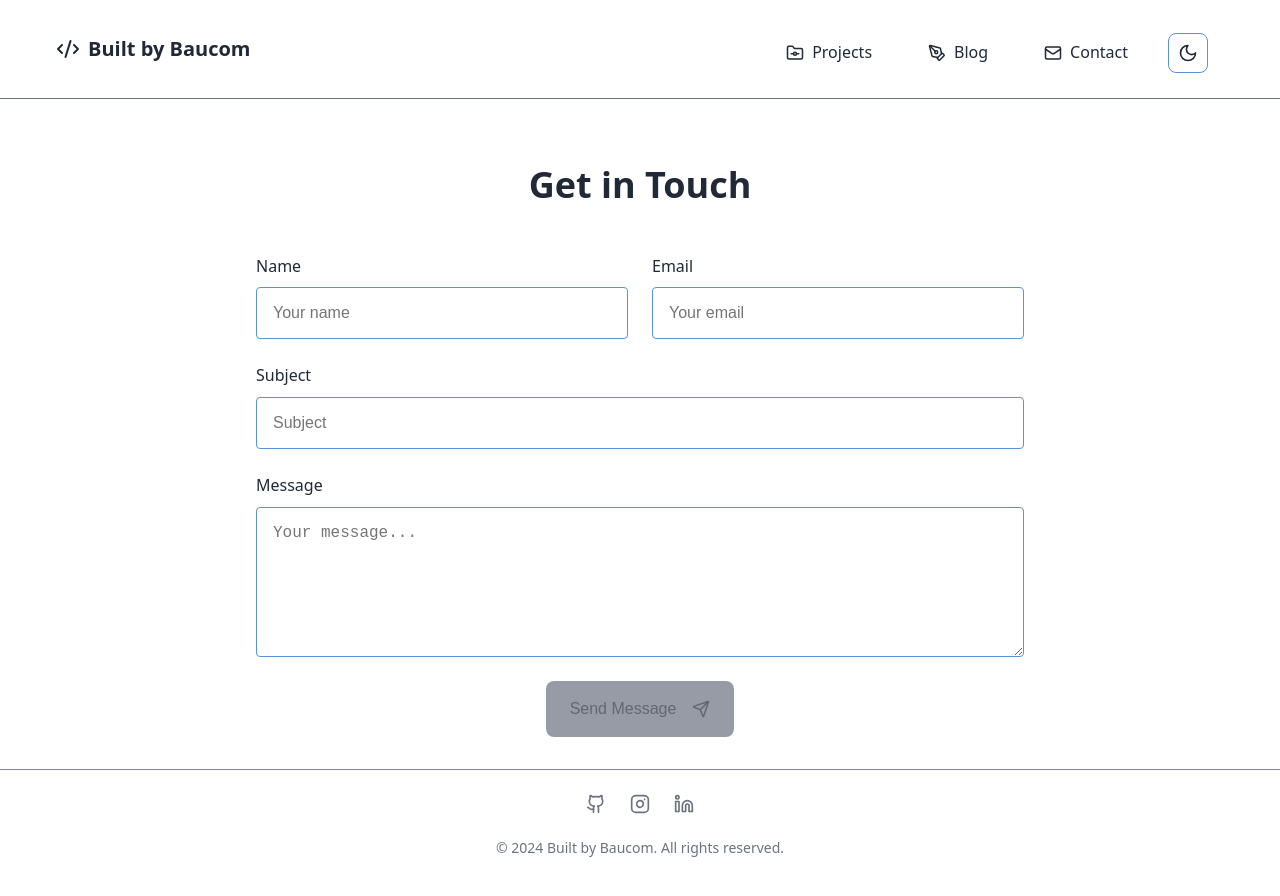
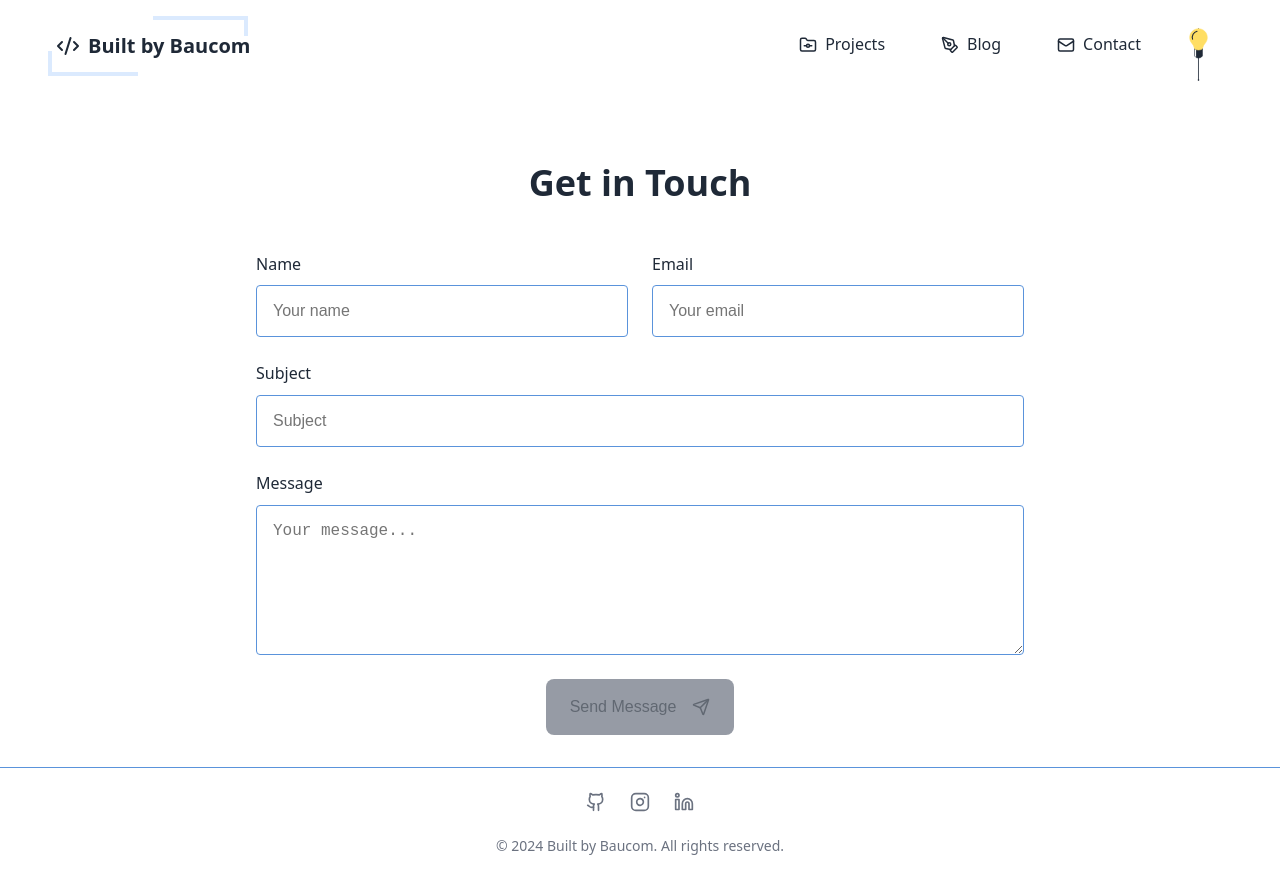
Before and after one commit to cbaucom/builtbybaucom.com, a Next.js app: page /contact in a window 1280 px wide. Shown: the top 896 px of the page. Built offline with nearby package versions, Linux system fonts and the light colour scheme.

Commit message:
new lightbulb light/dark mode toggle with gsap

```diff
--- a/package.json
+++ b/package.json
@@ -23,6 +23,7 @@
     "@next/mdx": "^15.0.3",
     "date-fns": "^4.1.0",
     "gray-matter": "^4.0.3",
+    "gsap": "^3.12.5",
     "lucide-react": "^0.460.0",
     "next": "15.0.3",
     "next-mdx-remote": "^5.0.0",
@@ -64,5 +65,8 @@
     "ts-jest": "^29.2.5",
     "typescript": "^5.5.2",
     "typescript-eslint": "^8.15.0"
+  },
+  "eslint": {
+    "flat": true
   }
 }
--- a/src/components/Header.tsx
+++ b/src/components/Header.tsx
@@ -1,7 +1,7 @@
 import styled from 'styled-components';
 import Link from 'next/link';
 import { Code2, PenTool, Mail, FolderGit } from 'lucide-react';
-import { ThemeToggle } from './ThemeToggle';
+import { Lightbulb } from './Lightbulb';
 
 const HeaderWrapper = styled.header`
   background: ${(props) => props.theme.colors.background};
@@ -9,8 +9,8 @@ const HeaderWrapper = styled.header`
   padding-bottom: ${(props) => props.theme.space.xs};
 
   @media (min-width: ${(props) => props.theme.breakpoints.md}) {
-    border-bottom: 1px solid ${(props) => props.theme.colors.muted};
-    padding: ${(props) => props.theme.space.md};
+    padding: ${(props) => props.theme.space.sm}
+      ${(props) => props.theme.space.sm} 0;
   }
 `;
 
@@ -28,30 +28,66 @@ const Nav = styled.div`
 `;
 
 const TopRow = styled.div`
-  align-items: center;
+  align-items: flex-start;
   display: flex;
   justify-content: space-between;
 `;
 
 const Logo = styled.div`
   align-items: center;
+  color: ${(props) => props.theme.colors.text};
   display: flex;
   font-size: ${(props) => props.theme.fontSizes.xl};
   font-weight: 700;
   gap: ${(props) => props.theme.space.xs};
+  height: 60px;
+  padding: ${(props) => props.theme.space.xs};
+  position: relative;
+
+  .shape {
+    stroke-dasharray: 115 150;
+    stroke-dashoffset: 160;
+    stroke-width: 8px;
+    fill: transparent;
+    stroke: ${(props) => props.theme.colors.primary};
+    transition:
+      stroke-width 1.5s,
+      stroke-dashoffset 1.5s,
+      stroke-dasharray 1.5s;
+  }
 
   a {
     align-items: center;
     color: ${(props) => props.theme.colors.text};
     display: flex;
     gap: ${(props) => props.theme.space.xs};
+    padding: 0 ${(props) => props.theme.space.md};
+    position: relative;
+    z-index: 2;
+  }
+
+  svg.logo-svg {
+    position: absolute;
+    left: 0;
+    top: 0;
+    z-index: 1;
+  }
+
+  span {
+    color: ${(props) => props.theme.colors.text};
+  }
+
+  .shape:hover {
+    stroke-width: 8px;
+    stroke-dashoffset: 100;
+    stroke-dasharray: 980;
   }
 `;
 
 const NavLinks = styled.div`
-  align-items: center;
+  align-items: flex-start;
   background: ${(props) => props.theme.colors.primary};
-  color: ${(props) => props.theme.colors.background};
+  color: ${(props) => props.theme.colors.text};
   display: flex;
   gap: ${(props) => props.theme.space.md};
   justify-content: space-between;
@@ -71,7 +107,7 @@ const NavLinks = styled.div`
   a {
     align-items: center;
     border-radius: 4px;
-    color: ${(props) => props.theme.colors.background};
+    color: ${(props) => props.theme.colors.text};
     display: flex;
     font-weight: 500;
     gap: ${(props) => props.theme.space.xs};
@@ -96,7 +132,7 @@ const DesktopNav = styled.div`
   display: none;
 
   @media (min-width: ${(props) => props.theme.breakpoints.md}) {
-    align-items: center;
+    align-items: flex-start;
     display: flex;
     justify-content: space-between;
     width: 100%;
@@ -113,18 +149,33 @@ const MobileNav = styled.div`
   }
 `;
 
+const ThemeToggle = styled.div`
+  align-items: center;
+  display: flex;
+  overflow: visible;
+  position: relative;
+`;
+
 export const Header = () => {
   return (
     <HeaderWrapper>
       <Nav>
         {/* Desktop Navigation */}
         <DesktopNav>
-          <Logo>
-            <Link href="/">
+          <Link href="/">
+            <Logo>
+              <svg
+                className="logo-svg"
+                height="60"
+                width="200"
+                xmlns="http://www.w3.org/2000/svg"
+              >
+                <rect className="shape" height="60" width="200" />
+              </svg>
               <Code2 size={24} />
               <span>Built by Baucom</span>
-            </Link>
-          </Logo>
+            </Logo>
+          </Link>
           <NavLinks>
             <Link href="/projects/1">
               <FolderGit size={18} />
@@ -138,20 +189,32 @@ export const Header = () => {
               <Mail size={18} />
               <span>Contact</span>
             </Link>
-            <ThemeToggle />
+            <ThemeToggle>
+              <Lightbulb />
+            </ThemeToggle>
           </NavLinks>
         </DesktopNav>
 
         {/* Mobile Navigation */}
         <MobileNav>
           <TopRow>
-            <Logo>
-              <Link href="/">
+            <Link href="/">
+              <Logo>
+                <svg
+                  className="logo-svg"
+                  height="60"
+                  width="200"
+                  xmlns="http://www.w3.org/2000/svg"
+                >
+                  <rect className="shape" height="60" width="200" />
+                </svg>
                 <Code2 size={24} />
                 <span>Built by Baucom</span>
-              </Link>
-            </Logo>
-            <ThemeToggle />
+              </Logo>
+            </Link>
+            <ThemeToggle>
+              <Lightbulb />
+            </ThemeToggle>
           </TopRow>
           <NavLinks>
             <Link href="/projects/1">
--- /dev/null
+++ b/src/components/Lightbulb.tsx
@@ -0,0 +1,182 @@
+import * as React from 'react';
+import styled from 'styled-components';
+import { useTheme } from '@/context/ThemeContext';
+import { lightbulbStyles } from '@/styles/LightbulbStyles';
+import gsap from 'gsap';
+import { Draggable } from 'gsap/dist/Draggable';
+
+// Register Draggable plugin
+if (typeof window !== 'undefined') {
+  gsap.registerPlugin(Draggable);
+}
+
+const StyledLightbulb = styled.div`
+  ${lightbulbStyles}
+`;
+
+export const Lightbulb = () => {
+  const { theme, toggleTheme } = useTheme();
+  const cordRef = React.useRef<SVGPathElement>(null);
+  const hitSpotRef = React.useRef<SVGCircleElement>(null);
+  const proxyRef = React.useRef<HTMLDivElement>(null);
+  const bulbRef = React.useRef<SVGGElement>(null);
+
+  const handleBulbClick = (e: React.MouseEvent) => {
+    // Prevent click from triggering when dragging ends
+    if (e.target === hitSpotRef.current) return;
+
+    toggleTheme();
+    // Flash animation
+    gsap.fromTo(
+      '.bulb__flash',
+      { strokeDashoffset: 200 },
+      { duration: 0.3, strokeDashoffset: 0 }
+    );
+  };
+
+  React.useEffect(() => {
+    if (typeof window === 'undefined') return;
+
+    const cord = cordRef.current;
+    const hitSpot = hitSpotRef.current;
+    const proxy = proxyRef.current;
+
+    if (!cord || !hitSpot || !proxy) return;
+
+    let startY = 0;
+
+    // Initialize draggable
+    Draggable.create(proxy, {
+      onDrag: function () {
+        // Animate cord while dragging
+        gsap.to(cord, {
+          attr: { d: `M98.725 35v${380 + this.y}` },
+          duration: 0.1
+        });
+      },
+      onDragEnd: function () {
+        const travelled = Math.abs(this.y - startY);
+
+        // Update the reset position to match initial path
+        gsap.to(cord, {
+          attr: { d: 'M98.725 35v380' },
+          duration: 0.3,
+          ease: 'power2.out'
+        });
+
+        // If pulled far enough, trigger the theme toggle
+        if (travelled > 50) {
+          toggleTheme();
+          gsap.fromTo(
+            '.bulb__flash',
+            { strokeDashoffset: 200 },
+            { duration: 0.3, strokeDashoffset: 0 }
+          );
+        }
+      },
+      onDragStart: function () {
+        startY = this.y;
+      },
+      trigger: hitSpot,
+      type: 'y'
+    });
+
+    // Cleanup
+    return () => {
+      Draggable.get(proxy)?.kill();
+    };
+  }, [toggleTheme]);
+
+  return (
+    <StyledLightbulb data-theme={theme}>
+      <div ref={proxyRef} style={{ display: 'none' }} />
+      <svg
+        className="toggle-scene"
+        onClick={handleBulbClick}
+        viewBox="0 0 197.451 481.081"
+        xmlns="http://www.w3.org/2000/svg"
+      >
+        <defs>
+          <marker id="a" orient="auto" overflow="visible">
+            <path
+              className="toggle-scene__cord-end"
+              d="M.98 0a1 1 0 1 1-2 0 1 1 0 0 1 2 0z"
+              fillRule="evenodd"
+              strokeWidth={0.267}
+            />
+          </marker>
+        </defs>
+        <g className="toggle-scene__cords">
+          <path
+            className="toggle-scene__cord"
+            d="M98.725 35v380"
+            fill="none"
+            markerEnd="url(#a)"
+            ref={cordRef}
+            strokeLinecap="square"
+            strokeWidth={6}
+          />
+          <circle
+            className="toggle-scene__hit-spot-helper"
+            cx={98.725}
+            cy={380}
+            fill="transparent"
+            r={60}
+          />
+          <circle
+            className="toggle-scene__hit-spot"
+            cx={98.725}
+            cy={380}
+            fill="transparent"
+            r={60}
+            ref={hitSpotRef}
+            style={{ cursor: 'pointer' }}
+          />
+        </g>
+        <g
+          className="toggle-scene__bulb bulb"
+          ref={bulbRef}
+          transform="translate(844.069 -645.213)"
+        >
+          <path
+            className="bulb__cap"
+            d="M-774.546 827.629s12.917-13.473 29.203-13.412c16.53.062 29.203 13.412 29.203 13.412v53.6s-8.825 16-29.203 16c-21.674 0-29.203-16-29.203-16z"
+          />
+          <path
+            className="bulb__cap-shine"
+            clipPath="url(#b)"
+            d="M-778.379 802.873h25.512v118.409h-25.512z"
+            transform="matrix(.52452 0 0 .90177 -368.282 82.976)"
+          />
+          <path
+            className="bulb__cap"
+            d="M-774.546 827.629s12.917-13.473 29.203-13.412c16.53.062 29.203 13.412 29.203 13.412s-8.439 10.115-28.817 10.115c-21.673 0-29.59-10.115-29.59-10.115z"
+          />
+          <path
+            className="bulb__cap-outline"
+            d="M-774.546 827.629s12.917-13.473 29.203-13.412c16.53.062 29.203 13.412 29.203 13.412v53.6s-8.825 16-29.203 16c-21.674 0-29.203-16-29.203-16z"
+            fill="none"
+          />
+          <g
+            className="bulb__filament"
+            fill="none"
+            strokeLinecap="round"
+            strokeWidth={5}
+          >
+            <path d="m-752.914 823.875-8.858-33.06M-737.772 823.875l8.858-33.06" />
+            <path d="M-737.772 823.875l8.858-33.06" />
+          </g>
+          <path
+            className="bulb__bulb"
+            d="M-783.192 803.855c5.251 8.815 5.295 21.32 13.272 27.774 12.299 8.045 36.46 8.115 49.127 0 7.976-6.454 8.022-18.96 13.273-27.774 3.992-6.7 14.408-19.811 14.408-19.811 8.276-11.539 12.769-24.594 12.769-38.699 0-35.898-29.102-65-65-65-35.899 0-65 29.102-65 65 0 13.667 4.217 26.348 12.405 38.2 0 0 10.754 13.61 14.746 20.31z"
+          />
+          <path
+            className="bulb__shine"
+            d="M-789.19 757.501a45.897 45.897 0 0 1 3.915-36.189 45.897 45.897 0 0 1 29.031-21.957"
+            fill="none"
+          />
+        </g>
+      </svg>
+    </StyledLightbulb>
+  );
+};
--- /dev/null
+++ b/src/styles/LightbulbStyles.ts
@@ -0,0 +1,129 @@
+import { css } from 'styled-components';
+
+export const lightbulbStyles = css`
+  .toggle-scene {
+    cursor: pointer;
+    height: 55px;
+    width: 30px;
+
+    @media (min-width: ${({ theme }) => theme.breakpoints.md}) {
+      height: 65px;
+      width: 35px;
+    }
+  }
+
+  .toggle-scene__cord {
+    fill: none;
+    stroke: ${({ theme }) => theme.colors.text};
+    stroke-linecap: round;
+    stroke-linejoin: round;
+    stroke-width: 6;
+    transition: stroke 0.3s ease;
+  }
+
+  .toggle-scene__cord-end {
+    fill: ${({ theme }) => theme.colors.text};
+    stroke: none;
+    transition: fill 0.3s ease;
+  }
+
+  .bulb__bulb {
+    fill: ${({ theme }) => theme.colors.background};
+    stroke: ${({ theme }) => theme.colors.text};
+    stroke-width: 4;
+    transition: all 0.3s ease;
+  }
+
+  .bulb__cap {
+    fill: ${({ theme }) => theme.colors.text};
+    transition: fill 0.3s ease;
+  }
+
+  .bulb__cap-shine {
+    fill: ${({ theme }) => theme.colors.background};
+    transition: fill 0.3s ease;
+  }
+
+  .bulb__cap-outline {
+    stroke: ${({ theme }) => theme.colors.text};
+    stroke-width: 4;
+  }
+
+  .bulb__filament {
+    stroke: ${({ theme }) => theme.colors.text};
+    transition: stroke 0.3s ease;
+  }
+
+  .bulb__flash {
+    fill: none;
+    stroke: ${({ theme }) => theme.colors.text};
+    stroke-width: 4;
+    stroke-linecap: round;
+    stroke-linejoin: round;
+    stroke-dasharray: 200;
+    stroke-dashoffset: 200;
+  }
+
+  .bulb__shine {
+    stroke: ${({ theme }) => theme.colors.text};
+    stroke-width: 8;
+    stroke-linecap: round;
+    stroke-linejoin: round;
+    transition: stroke 0.3s ease;
+  }
+
+  .toggle-scene__hit-spot {
+    cursor: grab;
+    transition: all 0.3s ease;
+  }
+
+  .toggle-scene__hit-spot:active {
+    cursor: grabbing;
+  }
+
+  .toggle-scene__hit-spot-helper {
+    fill: ${({ theme }) => theme.colors.text};
+    opacity: 0;
+    transition: opacity 0.2s ease;
+  }
+
+  /* Show helper on hover */
+  .toggle-scene__hit-spot:hover + .toggle-scene__hit-spot-helper {
+    opacity: 0.1;
+  }
+
+  /* Add touch device optimization */
+  @media (hover: none) {
+    .toggle-scene__hit-spot {
+      r: 65; /* Even larger touch target for mobile */
+    }
+  }
+
+  /* Light theme (bulb on) */
+  &[data-theme='light'] {
+    .bulb__bulb {
+      fill: #ffde63;
+      stroke: #ffde63;
+    }
+
+    .bulb__filament {
+      stroke: #ffde63;
+    }
+
+    .bulb__flash {
+      animation: flash 0.3s ease-out forwards;
+    }
+  }
+
+  /* Dark theme (bulb off) */
+  &[data-theme='dark'] {
+    .bulb__bulb {
+      fill: ${({ theme }) => theme.colors.background};
+      stroke: ${({ theme }) => theme.colors.text};
+    }
+
+    .bulb__filament {
+      stroke: ${({ theme }) => theme.colors.text};
+    }
+  }
+`;
```
Also changed, not shown: 1 other file (tests, documents, lock files or other folders).
